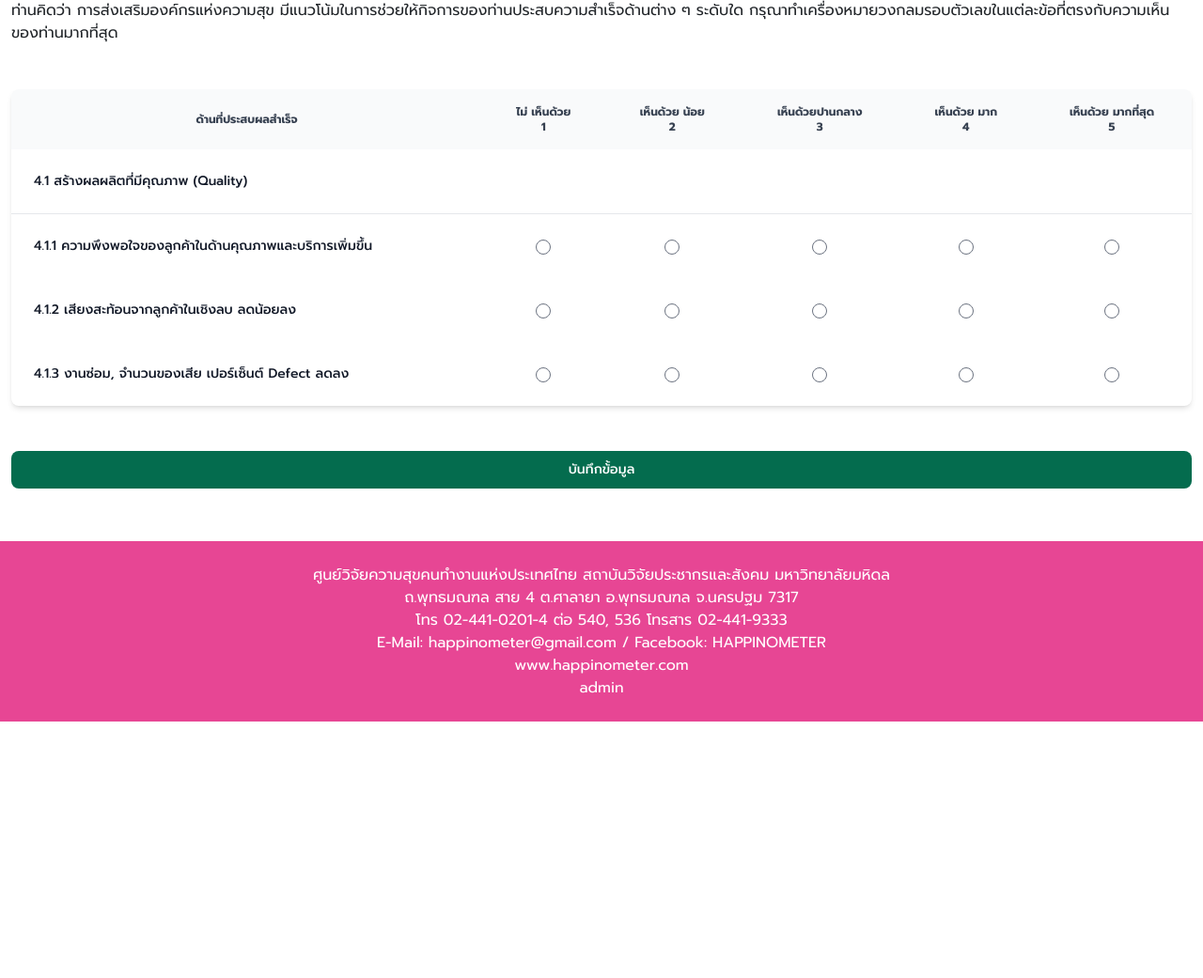
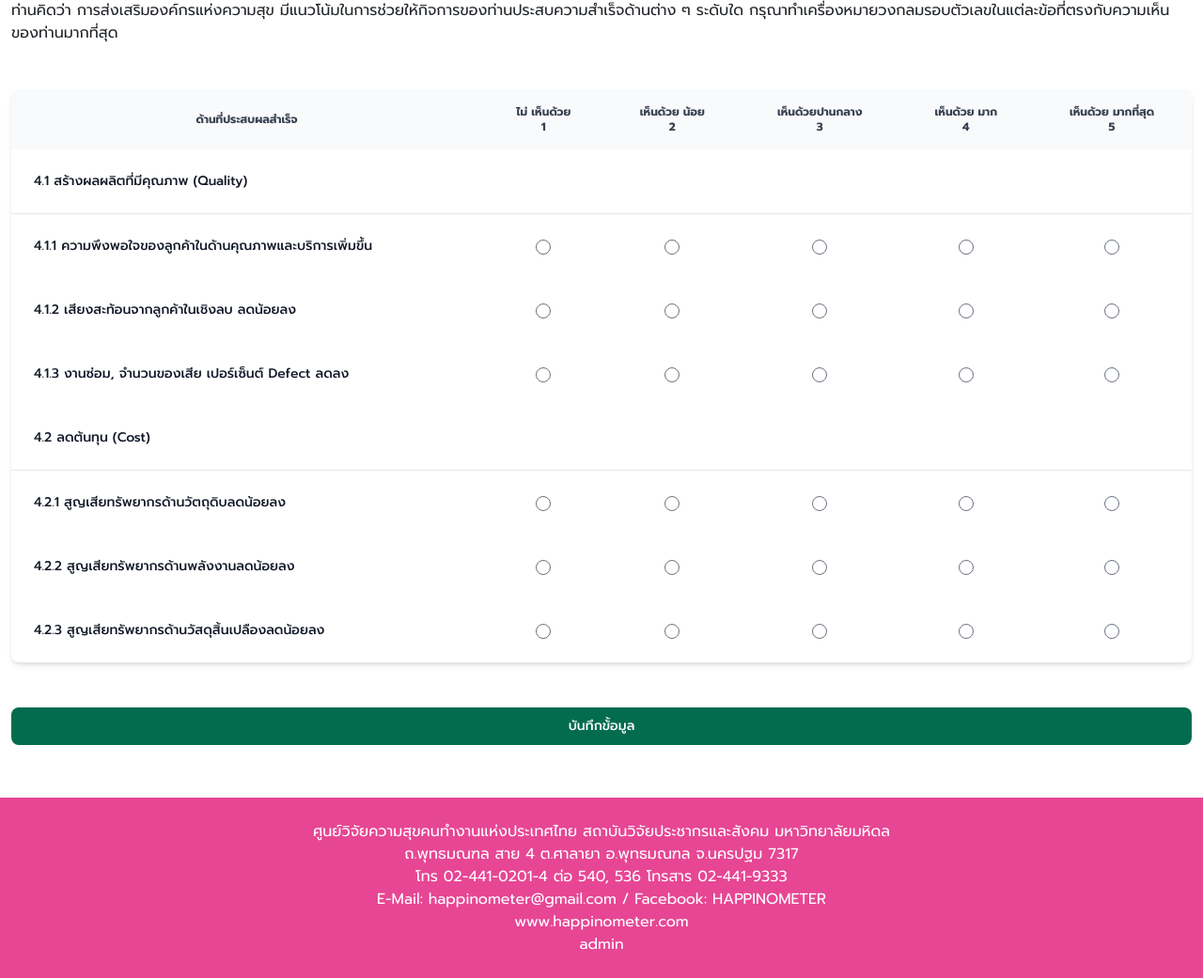
Before and after one commit to wasitakie/happyNew-67-board, a PHP site: page /page4.php in a window 1280 px wide. Shown: the part 347-1388 px from the top of the page at 94% size. Before the commit the page ends 1115 px from the top, so only its background shows below. Run offline with PHP 8.4, Linux system fonts and the light colour scheme; some libraries are stand-ins or nearby versions.

Commit message:
new page 4

```diff
--- a/user/page4.php
+++ b/user/page4.php
@@ -145,27 +145,114 @@ $(function() {
                                     4.1.3 งานซ่อม, จำนวนของเสีย เปอร์เซ็นต์ Defect ลดลง
                                 </th>
                                 <td class="px-6 py-4 text-center">
-                                    <input type="radio" name="p4-1" value="1" class="p4-1">
+                                    <input type="radio" name="p4-1-3" value="1" class="p4-1-3">
 
                                 </td>
                                 <td class="px-6 py-4 text-center">
-                                    <input type="radio" name="p4-1" value="2" class="p4-1">
+                                    <input type="radio" name="p4-1-3" value="2" class="p4-1-3">
 
                                 </td>
                                 <td class="px-6 py-4 text-center">
-                                    <input type="radio" name="p4-1" value="3" class="p4-1">
+                                    <input type="radio" name="p4-1-3" value="3" class="p4-1-3">
 
                                 </td>
                                 <td class="px-6 py-4 text-center">
-                                    <input type="radio" name="p4-1" value="4" class="p4-1">
+                                    <input type="radio" name="p4-1-3" value="4" class="p4-1-3">
 
                                 </td>
                                 <td class="px-6 py-4 text-center">
-                                    <input type="radio" name="p4-1" value="5" class="p4-1">
+                                    <input type="radio" name="p4-1-3" value="5" class="p4-1-3">
 
                                 </td>
                             </tr>
 
+                            <tr
+                                class="odd:bg-white odd:dark:bg-gray-900 even:bg-gray-50 even:dark:bg-gray-800 border-b dark:border-gray-700">
+                                <th scope="row"
+                                    class="px-6 py-4 font-medium text-gray-900 whitespace-nowrap dark:text-white">
+                                    4.2 ลดต้นทุน (Cost)
+                                </th>
+
+                            </tr>
+                            <tr>
+                                <th scope="row"
+                                    class="px-6 py-4 font-medium text-gray-900 whitespace-nowrap dark:text-white">
+                                    4.2.1 สูญเสียทรัพยากรด้านวัตถุดิบลดน้อยลง
+                                </th>
+                                <td class="px-6 py-4 text-center">
+                                    <input type="radio" name="p4-2-1" value="1" class="p4-2-1">
+
+                                </td>
+                                <td class="px-6 py-4 text-center">
+                                    <input type="radio" name="p4-2-1" value="2" class="p4-2-1">
+
+                                </td>
+                                <td class="px-6 py-4 text-center">
+                                    <input type="radio" name="p4-2-1" value="3" class="p4-2-1">
+
+                                </td>
+                                <td class="px-6 py-4 text-center">
+                                    <input type="radio" name="p4-2-1" value="4" class="p4-2-1">
+
+                                </td>
+                                <td class="px-6 py-4 text-center">
+                                    <input type="radio" name="p4-2-1" value="5" class="p4-2-1">
+
+                                </td>
+                            </tr>
+                            <tr>
+                                <th scope="row"
+                                    class="px-6 py-4 font-medium text-gray-900 whitespace-nowrap dark:text-white">
+                                    4.2.2 สูญเสียทรัพยากรด้านพลังงานลดน้อยลง
+                                </th>
+                                <td class="px-6 py-4 text-center">
+                                    <input type="radio" name="p4-2-2" value="1" class="p4-2-2">
+
+                                </td>
+                                <td class="px-6 py-4 text-center">
+                                    <input type="radio" name="p4-2-2" value="2" class="p4-2-2">
+
+                                </td>
+                                <td class="px-6 py-4 text-center">
+                                    <input type="radio" name="p4-2-2" value="3" class="p4-2-2">
+
+                                </td>
+                                <td class="px-6 py-4 text-center">
+                                    <input type="radio" name="p4-2-2" value="4" class="p4-2-2">
+
+                                </td>
+                                <td class="px-6 py-4 text-center">
+                                    <input type="radio" name="p4-2-2" value="5" class="p4-2-2">
+
+                                </td>
+                            </tr>
+
+                            <tr>
+                                <th scope="row"
+                                    class="px-6 py-4 font-medium text-gray-900 whitespace-nowrap dark:text-white">
+                                    4.2.3 สูญเสียทรัพยากรด้านวัสดุสิ้นเปลืองลดน้อยลง
+                                </th>
+                                <td class="px-6 py-4 text-center">
+                                    <input type="radio" name="p4-2-3" value="1" class="p4-2-3">
+
+                                </td>
+                                <td class="px-6 py-4 text-center">
+                                    <input type="radio" name="p4-2-3" value="2" class="p4-2-3">
+
+                                </td>
+                                <td class="px-6 py-4 text-center">
+                                    <input type="radio" name="p4-2-3" value="3" class="p4-2-3">
+
+                                </td>
+                                <td class="px-6 py-4 text-center">
+                                    <input type="radio" name="p4-2-3" value="4" class="p4-2-3">
+
+                                </td>
+                                <td class="px-6 py-4 text-center">
+                                    <input type="radio" name="p4-2-3" value="5" class="p4-2-3">
+
+                                </td>
+                            </tr>
 
                         </tbody>
                     </table>
```
Lines whose indentation alone changed are shown as unchanged.
